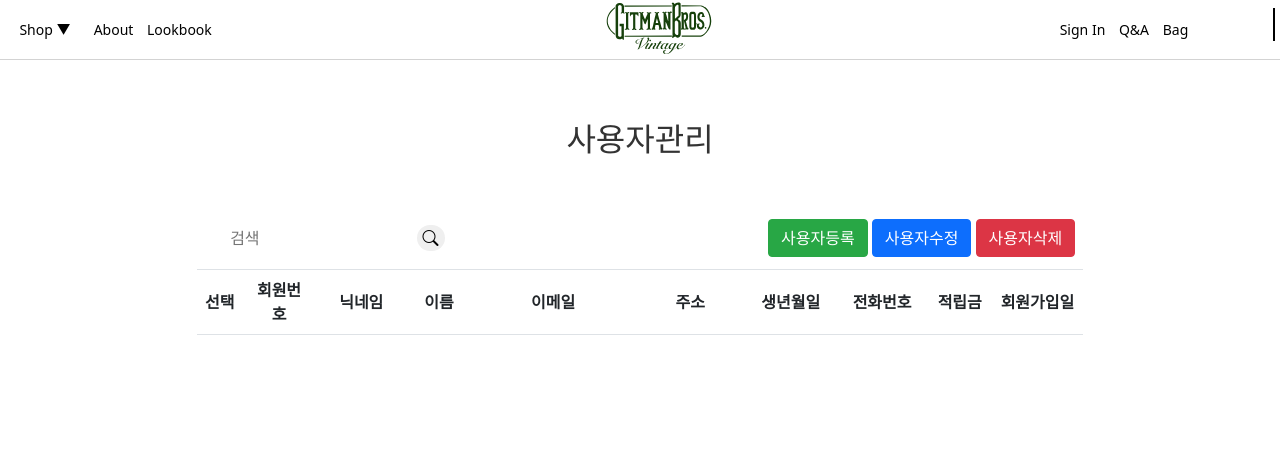
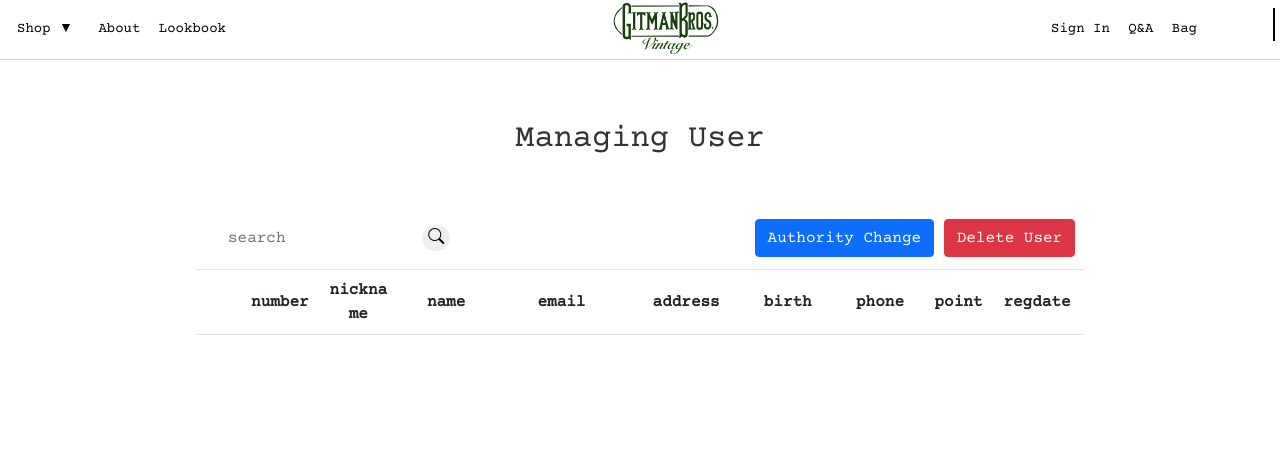
Before and after one commit to yunsung22/1st_project, a FastAPI app: page /admin/mguser in a window 1280 px wide. Shown: the top 450 px of the page. Run offline with FastAPI, Linux system fonts and the light colour scheme; some libraries are stand-ins or nearby versions.

Commit message:
사용자관리 페이지4 - 사용자 권한 변경1 - 프론트엔드

```diff
--- a/views/templates/admin/mguser.html
+++ b/views/templates/admin/mguser.html
@@ -1,13 +1,18 @@
 {% extends 'base.html' %}
 {% block style %}
     <style>
+        @import url('https://fonts.googleapis.com/css2?family=Courier+Prime&display=swap');
+        nav,main,footer {
+            font-family: 'Courier Prime';
+            color:black;
+        }
         {#base.html에 적용한 스타일 제거#}
         main div {margin-bottom: 0}
         {#footer와 main겹침 현상 방지를 위한 div편성#}
         #lastblock {height : 100px}
 
-        table {table-layout: fixed; border-top-color: white}
-        th, td {text-align: center;  vertical-align: middle}
+        table {table-layout: fixed; border-top-color: white;  }
+        th, td {text-align: center;  vertical-align: middle;overflow-wrap: break-word}
         tr:first-child td:last-child {text-align: right}
 
         /* 사용자 검색바 */
@@ -30,11 +35,22 @@
             top: 50%;
             left: 50%;
             transform: translate(-50%, -50%);
-            padding: 20px;
+            padding: 30px;
             background-color: white;
             box-shadow: 0 4px 8px rgba(0, 0, 0, 0.1);
             z-index: 1;
+            border-radius: 15px;
         }
+
+        #myModal > div { margin-bottom: 20px}
+        {#색상 추후 수정예정#}
+        #userinfo {width : 700px; table-layout: fixed; white-space: nowrap; }
+        #userinfo tr:nth-child(odd) {background: #f0f0f0}
+        #userinfo td {border : 1px solid black; text-align: center}
+
+        #userfrm > div:last-child {margin-top: 20px}
+
+
 
         /* 어두운 배경 생성 */
         #overlay {
@@ -52,14 +68,14 @@
 
 {% block main %}
     <main>
-        <h2>사용자관리</h2>
+        <h2>Managing User</h2>
         <table class="table container mt-5" id="tb">
             <colgroup>
                 <col style="width:5%">
                 <col style="width:8%">
+                <col style="width:9%">
                 <col style="width:10%">
-                <col style="width:7%">
-                <col style="width:18%">
+                <col style="width:15%">
                 <col style="width:12%">
                 <col style="width:10%">
                 <col style="width:10%">
@@ -70,28 +86,27 @@
                 <td colspan="4" class="searchbox1">
                     <div class="row">
                         <div class="col-auto" id="searchbar">
-                            <input type="text" name="search" id="search" placeholder="검색">
+                            <input type="text" name="search" id="search" placeholder="search">
                             <button type="button" id="execSearch"><i class="bi bi-search"></i></button>
                         </div>
                     </div>
                 </td>
                 <td colspan="6">
-                    <button onclick="openModal()" class="btn btn-success text-white">사용자등록</button>
-                    <button class="btn btn-primary text-white">사용자수정</button>
-                    <button class="btn btn-danger text-white">사용자삭제</button>
+                    <button onclick="openModal1()" class="btn btn-primary text-white">Authority Change</button>
+                    <button id="deletebtn" class="btn btn-danger text-white">Delete User</button>
                 </td>
             </tr>
             <tr>
-                <th>선택</th>
-                <th>회원번호</th>
-                <th>닉네임</th>
-                <th>이름</th>
-                <th>이메일</th>
-                <th>주소</th>
-                <th>생년월일</th>
-                <th>전화번호</th>
-                <th>적립금</th>
-                <th>회원가입일</th>
+                <th></th>
+                <th>number</th>
+                <th>nickname</th>
+                <th>name</th>
+                <th>email</th>
+                <th>address</th>
+                <th>birth</th>
+                <th>phone</th>
+                <th>point</th>
+                <th>regdate</th>
             </tr>
             {% for ud in udlist %}
             <tr>
@@ -110,10 +125,63 @@
         </table>
 
         <div id="myModal">
-            <h2>Modal Content</h2>
-            <p>This is a sample modal content.</p>
-            <!-- 모달 닫기 버튼 -->
-            <button onclick="closeModal()">Close Modal</button>
+            <div>
+                <h3>Information of User</h3>
+                <table id="userinfo">
+                    <colgroup>
+                        <col style="width:15%">
+                        <col style="width:20%">
+                        <col style="width:12%">
+                        <col style="">
+                        <col style="">
+                    </colgroup>
+                    <tr>
+                        <td>Number</td>
+                        <td>Nickname</td>
+                        <td>Name</td>
+                        <td>Email</td>
+                        <td>Addr</td>
+                    </tr>
+                    <tr>
+                        <td id="mno">3</td>
+                        <td>hello3</td>
+                        <td>tdsf</td>
+                        <td>sukku@naver.com	</td>
+                        <td>충청남도 대전시 중구</td>
+                    </tr>
+                    <tr>
+                        <td>UserType</td>
+                        <td>Phone</td>
+                        <td>Point</td>
+                        <td colspan="2">Registered Date</td>
+                    </tr>
+                    <tr>
+                        <td>member</td>
+                        <td>01022254333</td>
+                        <td>7000</td>
+                        <td colspan="2">2024-02-19 11:57</td>
+                    </tr>
+                </table>
+            </div>
+            <div>
+                <h3>Modifying User</h3>
+                <form name="userfrm" id="userfrm">
+                    <div>
+                        <label for="usertype">UserType</label>
+                        <select name="usertype" id="usertype">
+                            <option value="member">member</option>
+                            <option value="manager">manager</option>
+                            <option value="admin">admin</option>
+                        </select>
+                        <p>Name의 사용자 권한을 'admin'으로 변경합니다</p>
+                    </div>
+
+                    <div>
+                        <button onclick="closeModal()" type="button">Close</button>
+                        <button type="button" id="usersubmit">Submit</button>
+                    </div>
+                </form>
+            </div>
         </div>
         <div id="overlay"></div>
 
@@ -124,7 +192,7 @@
 {% block script %}
     <script>
         // 모달 열기 함수
-        let openModal = () => {
+        let openModal1 = () => {
             document.getElementById("myModal").style.display = "block";
             document.getElementById("overlay").style.display = "block";
         }
@@ -135,4 +203,31 @@
             document.getElementById("overlay").style.display = "none";
         }
     </script>
+    <script>
+        let mno = document.querySelector('#mno');
+        let usersubmit = document.querySelector('#usersubmit');
+        let usertype = document.querySelector('#usertype');
+
+        usersubmit.addEventListener('click', () => {
+            let jsondata = {};
+            jsondata['mno'] = mno.textContent;
+            jsondata['usertype'] = usertype.value;
+
+
+            fetch('http://127.0.0.1:8000/admin/mguser1', {
+                method: 'POST',
+                headers: {
+                    'Accept': 'application/json',
+                    'Content-Type': 'application/json'
+                },
+                body: JSON.stringify(jsondata),
+                redirect: 'follow'
+            })
+                .then((res) => {
+                    if (res.redirected) location.href = res.url
+                })
+                .catch((err) => console.log(err));
+
+        });
+    </script>
 {% endblock %}
```
